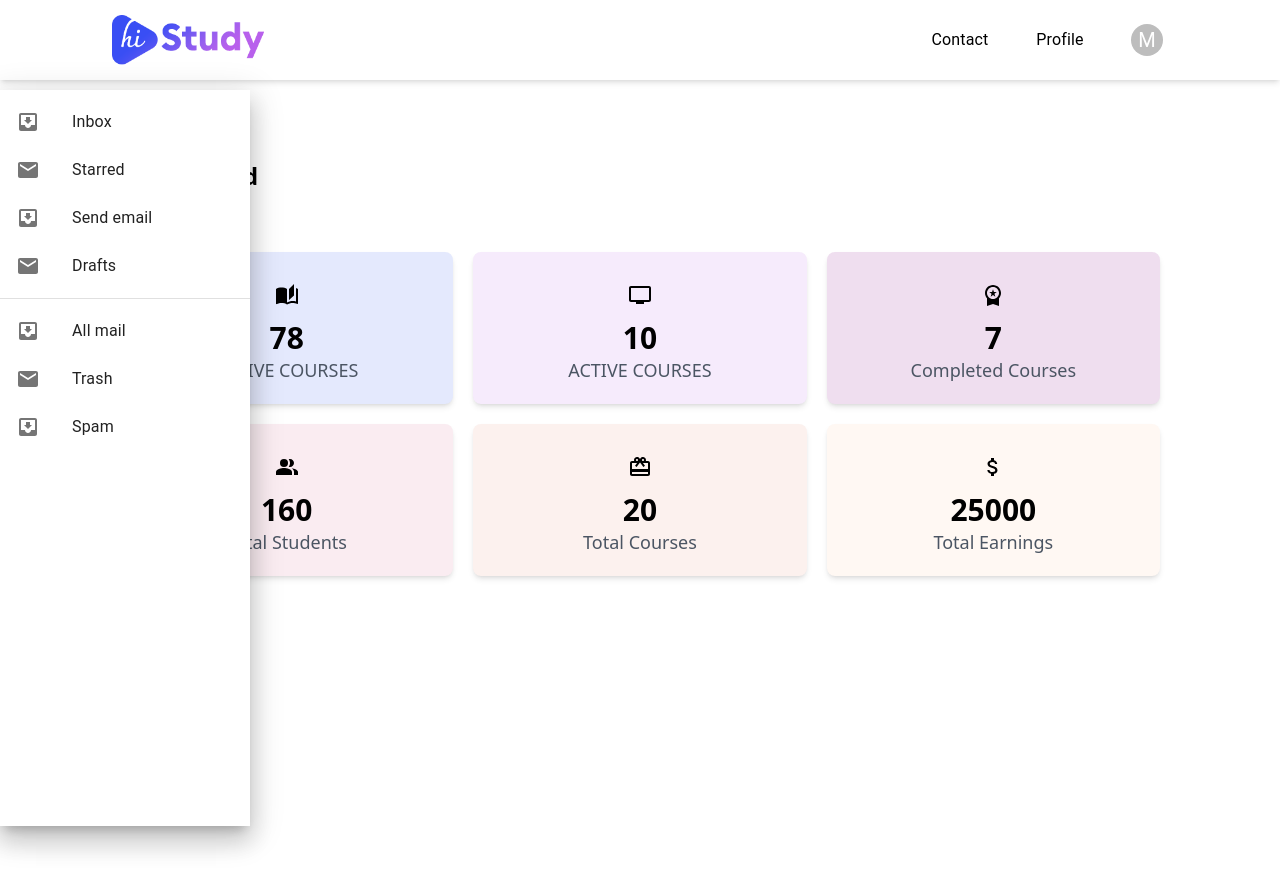
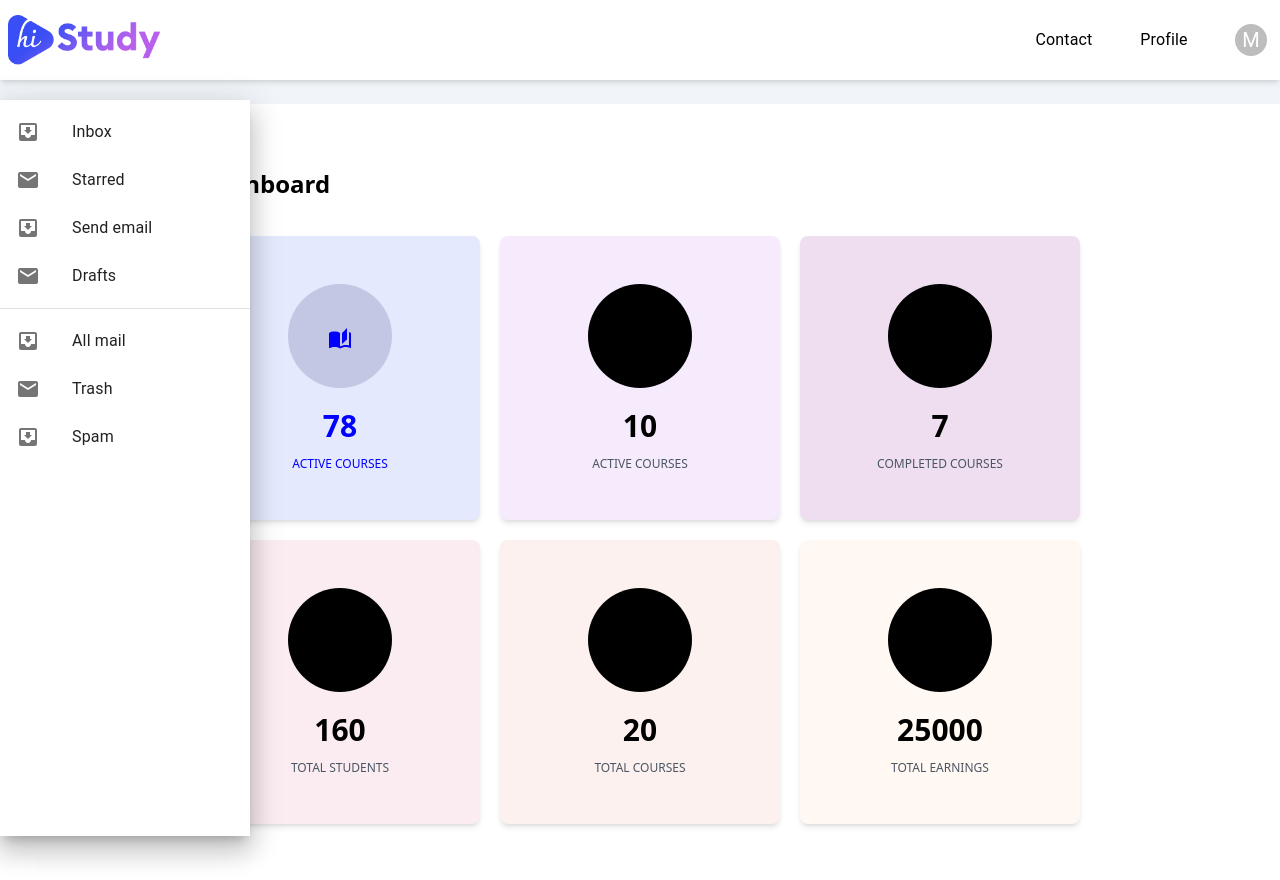
Before and after one commit to Liyanapk/Corse-School-front-end-, a Next.js app: page /admin/dashboard in a window 1280 px wide. Before the commit the page ends 800 px from the top, so only its background shows below. Built offline with nearby package versions, Linux system fonts and the light colour scheme.

Commit message:
do count

```diff
--- a/src/app/admin/layout.tsx
+++ b/src/app/admin/layout.tsx
@@ -56,7 +56,7 @@ const [open, setOpen] = React.useState(true);
   );
 
   return (
-    <div className='flex flex-row gap-5 '>
+    <div>
 
 
      <Drawer
@@ -64,7 +64,7 @@ const [open, setOpen] = React.useState(true);
                 ModalProps={{ hideBackdrop: true }}
                 sx={{
                     '& .MuiDrawer-paper': {
-                        marginTop: '90px',
+                        marginTop: '100px',
                         height: 'calc(100% - 64px)',
                         boxSizing: 'border-box',
                     },
@@ -73,7 +73,7 @@ const [open, setOpen] = React.useState(true);
         {DrawerList}
       </Drawer>
 
-      {children}
+      <div className='bg-slate-100 h-screen w-screen'>{children}</div>
     </div>
   );
 }
--- a/src/components/dashboard/Dashboard.tsx
+++ b/src/components/dashboard/Dashboard.tsx
@@ -32,19 +32,19 @@ const Dashboard = () => {
   };
 
   const Cards=[
-    { icon:<AutoStoriesIcon/>, count:'78', title:'ACTIVE COURSES', color:'#e4e9fd'},
-    { icon:<PersonalVideoIcon/>, count:'10', title:'ACTIVE COURSES', color:'#f6ebfc'},
-    { icon:<WorkspacePremiumIcon/>, count:'7', title:'Completed Courses', color:'#efdeef'},
-    { icon:<PeopleAltIcon/> , count:'160', title:'Total Students', color:'#faecf1'},
-    { icon:<CardGiftcardIcon/>, count:'20', title:'Total Courses', color:'#fcf1ee'},
-    { icon:<AttachMoneyIcon/>, count:'25000', title:'Total Earnings', color:'#fff8f3'}
+    { icon:<AutoStoriesIcon/>, count:'78', title:'ACTIVE COURSES', color:'#e4e9fd', bgcolor:'#c3c7e3', iconColor:'blue'},
+    { icon:<PersonalVideoIcon/>, count:'10', title:'ACTIVE COURSES', color:'#f6ebfc', bgcolor:'black'},
+    { icon:<WorkspacePremiumIcon/>, count:'7', title:'COMPLETED COURSES', color:'#efdeef', bgcolor:'black'},
+    { icon:<PeopleAltIcon/> , count:'160', title:'TOTAL STUDENTS', color:'#faecf1', bgcolor:'black'},
+    { icon:<CardGiftcardIcon/>, count:'20', title:'TOTAL COURSES', color:'#fcf1ee', bgcolor:'black'},
+    { icon:<AttachMoneyIcon/>, count:'25000', title:'TOTAL EARNINGS', color:'#fff8f3', bgcolor:'black'}
   ]
   return (
     <>
  <div className="flex flex-col w-full box-border items-center">
 {/* header */}
-  <div className="w-full shadow-md">
-    <div className="flex h-20 px-10 md:px-28 items-center justify-between max-w-7xl mx-auto">
+  <div className="w-full shadow-md bg-white">
+    <div className="flex h-20 px-0 md:px-2 items-center justify-between max-w-7xl mx-auto">
 
       <div>
         <Image
@@ -144,18 +144,26 @@ const Dashboard = () => {
 
 
 {/* Dashboard */}
-  <div className="p-20 w-full max-w-7xl mx-auto">
-    <h1 className="text-2xl font-bold mb-5 px-12">Dashboard</h1>
-    <div className="grid grid-cols-3 gap-5 p-10">
+  <div className="px-2 py-10  w-full max-w-7xl mx-auto bg-white mt-6 ">
+    <h1 className="text-2xl font-bold mb-5 px-48 mt-6">Dashboard</h1>
+    <div className="grid grid-cols-3 gap-5 px-48 py-4">
       {Cards.map((card, index) => (
         <div
-          className="flex flex-col items-center justify-center p-5 rounded-lg shadow-md"
+          className="flex flex-col items-center justify-center px-0 py-12 rounded-lg shadow-md gap-3"
           style={{ backgroundColor: card.color }}
           key={index}
         >
-          <div className="text-4xl mb-2">{card.icon}</div>
-          <h2 className="text-3xl font-bold">{card.count}</h2>
-          <h1 className="text-lg text-gray-600">{card.title}</h1>
+          <div className="text-4xl mb-2 px-10 py-8 rounded-full"
+          style={{ backgroundColor: card.bgcolor, color: card.iconColor }}
+          >{card.icon}</div>
+          <h2 className="text-3xl font-bold"
+          style={{color: card.iconColor }}
+          >{card.count}</h2>
+          <h1 className="text-xs text-gray-600"
+          style={{color: card.iconColor }}
+          >{card.title}</h1>
+
+
         </div>
       ))}
     </div>
```
